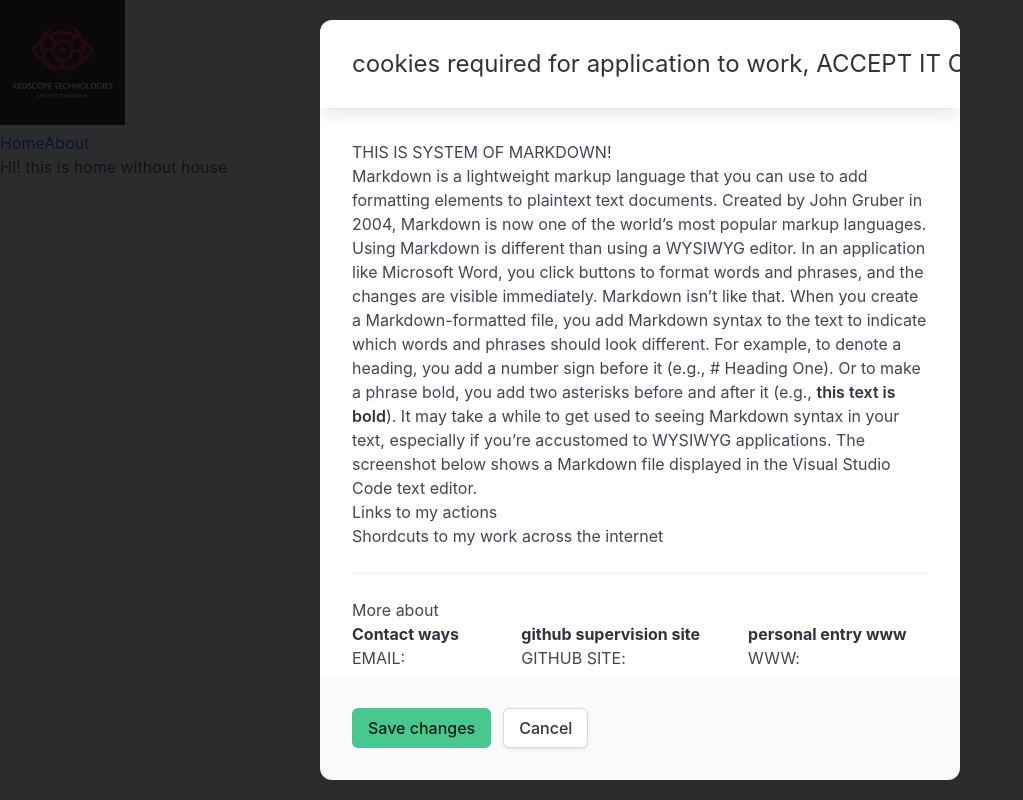
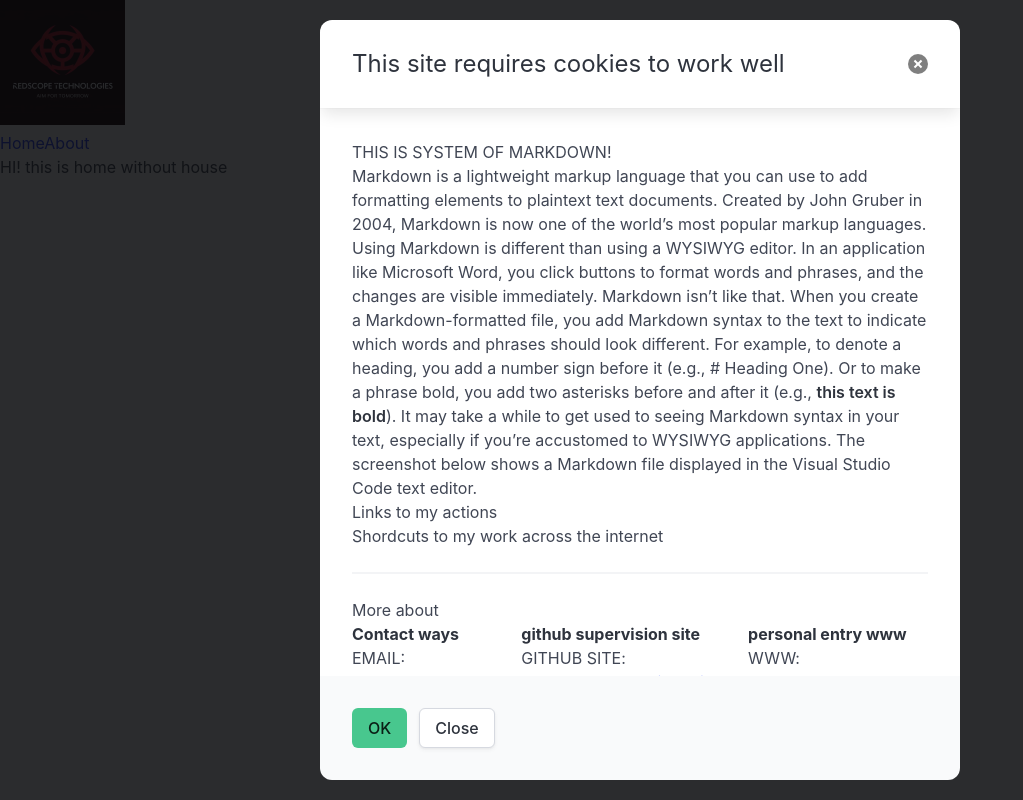
Before and after one commit to redscopetech/redscope.pl, a Vue app: page / in a window 1280 px wide. Shown: the whole page, without its empty margins (0-1023 px from the left). Built offline with nearby package versions, Linux system fonts and the light colour scheme.

Commit message:
vite config editing, adding refscope.local to allowed hosts

```diff
--- a/src/App.vue
+++ b/src/App.vue
@@ -17,6 +17,7 @@ setTimeout(() => {
 //   }
 // )
 
+console.log(document.cookie)
 
 const cookies = ref({
   OK: false,
--- a/src/components/OkeyCookiesModal.vue
+++ b/src/components/OkeyCookiesModal.vue
@@ -25,15 +25,15 @@ function agreeAction() {
         <div class="modal-background"></div>
         <div class="modal-card">
             <header class="modal-card-head">
-                <p class="modal-card-title">cookies required for application to work, ACCEPT IT OR EXIT!</p>
+                <p class="modal-card-title">This site requires cookies to work well</p>
                 <button class="delete" aria-label="close" @click="agreeAction"></button>
             </header>
             <section class="modal-card-body" v-html="marked.parse(props.cookiesRequiredNotice)">
             </section>
             <footer class="modal-card-foot">
                 <div class="buttons">
-                    <button class="button is-success" @click="agreeAction">Save changes</button>
-                    <button class="button" @click="agreeAction">Cancel</button>
+                    <button class="button is-success" @click="agreeAction">OK</button>
+                    <button class="button" @click="agreeAction">Close</button>
                 </div>
             </footer>
         </div>
--- a/src/stores/counter.js
+++ b/src/stores/cookiesEnabledFlag.js
@@ -1,7 +1,7 @@
 import { ref, computed } from 'vue'
 import { defineStore } from 'pinia'
 
-export const useCounterStore = defineStore('counter', () => {
+export const keepAgreeOnCookiesFlag = defineStore('counter', () => {
   const count = ref(0)
   const doubleCount = computed(() => count.value * 2)
   function increment() {
--- a/vite.config.js
+++ b/vite.config.js
@@ -10,6 +10,11 @@ export default defineConfig({
     vue(),
     vueDevTools(),
   ],
+  preview:{
+    allowedHosts: [
+      "redscope.local"
+    ]
+  },
   resolve: {
     alias: {
       '@': fileURLToPath(new URL('./src', import.meta.url))
```
